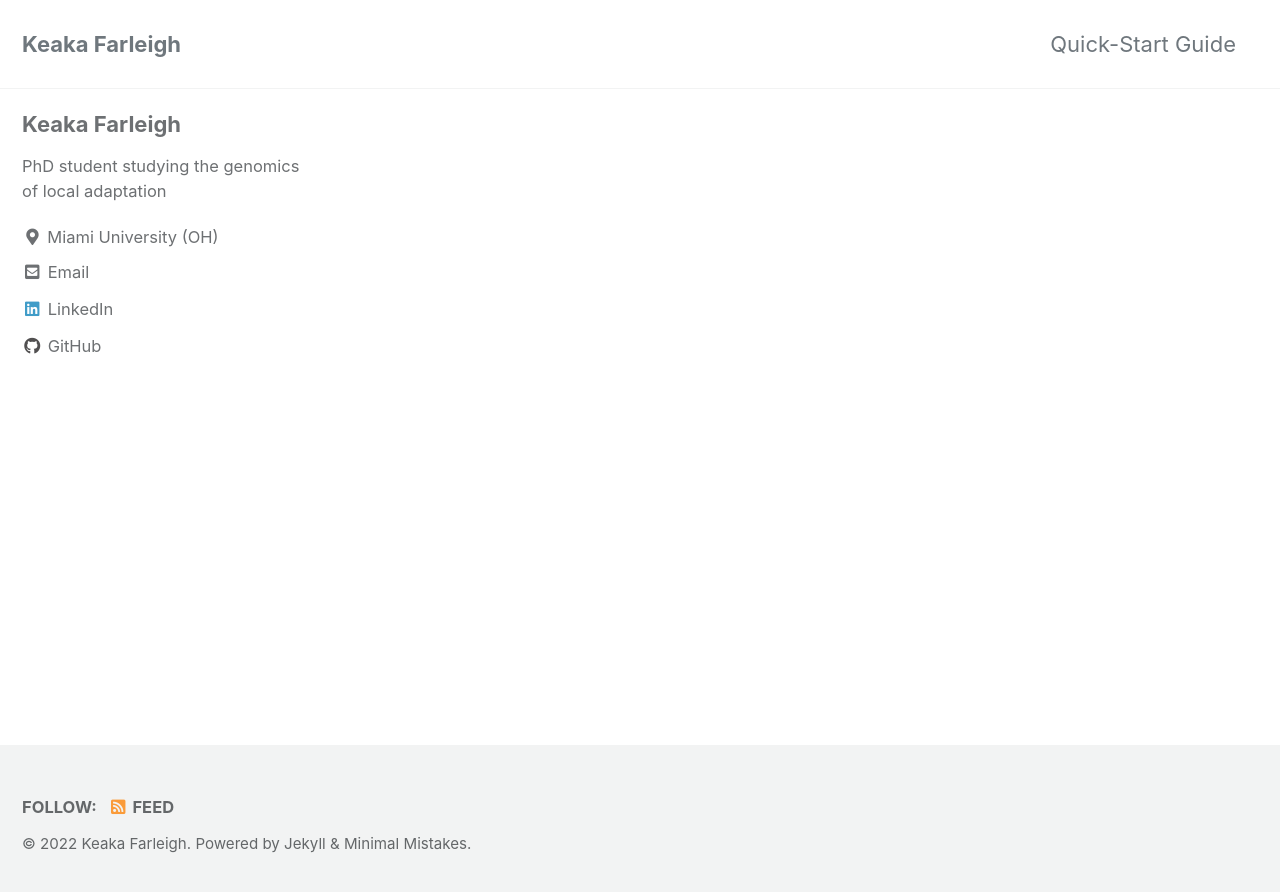
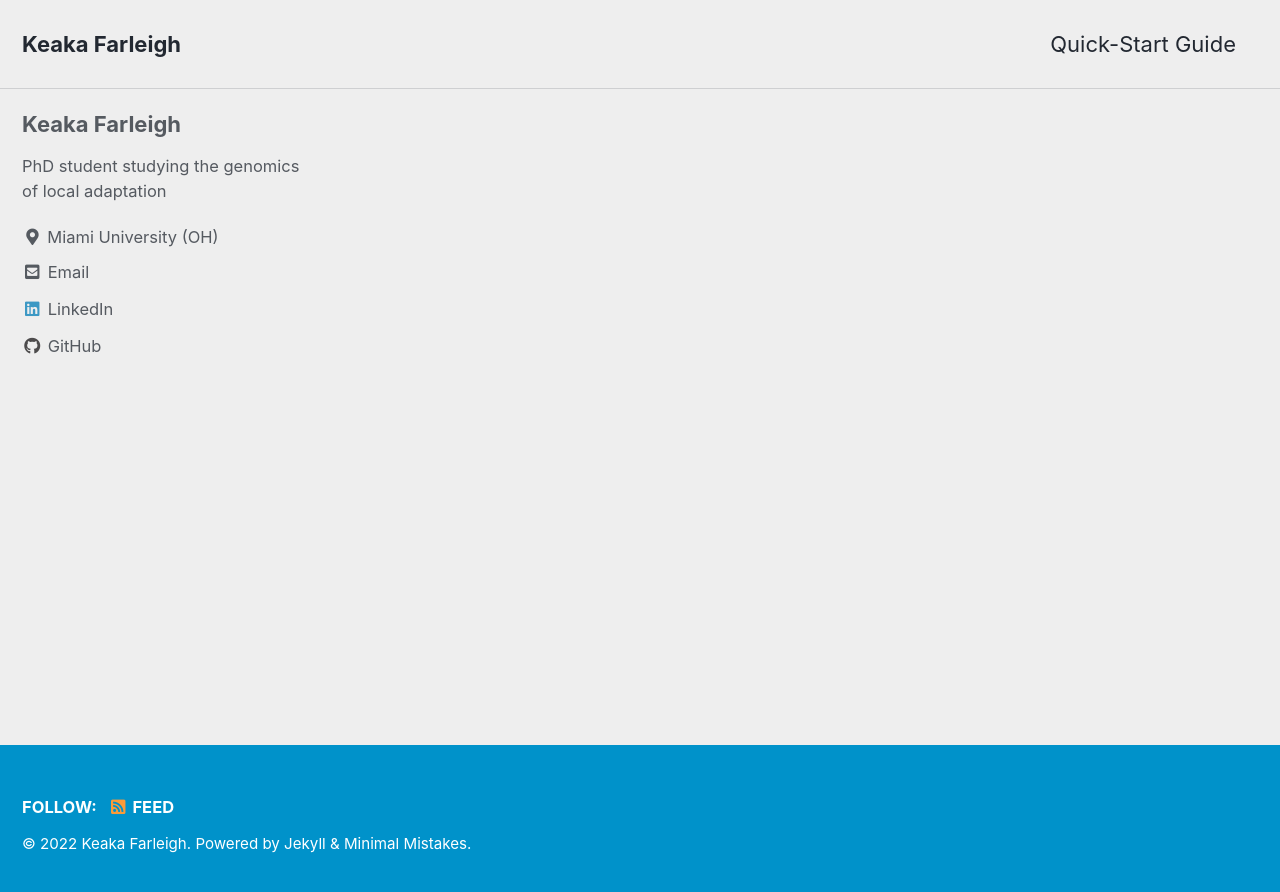
Before and after one commit to kfarleigh/kfarleigh.github.io, a Jekyll site: the page built from index.html, in a window 1280 px wide. Shown: the top 892 px of the page. Built offline with Jekyll 4.4.1, drawn with Linux system fonts in a browser that asks for light colours; cached includes are drawn as plain includes; the list of posts is cut into pages by our own code.

Commit message:
Update _config.yml

```diff
--- a/_config.yml
+++ b/_config.yml
@@ -12,7 +12,7 @@
 
 # theme                  : "minimal-mistakes-jekyll"
 # remote_theme           : "mmistakes/minimal-mistakes"
-minimal_mistakes_skin    : "default" #, "air", "aqua", "contrast", "dark", "dirt", "neon", "mint", "plum", "sunrise"
+minimal_mistakes_skin    : "air" #, "air", "aqua", "contrast", "dark", "dirt", "neon", "mint", "plum", "sunrise"
 
 # Site Settings
 locale                   : "en-US"
```
